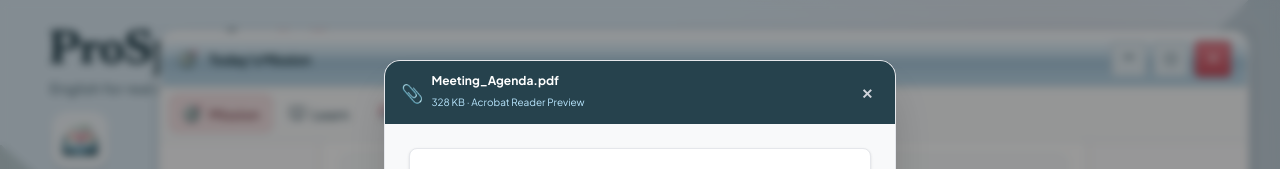
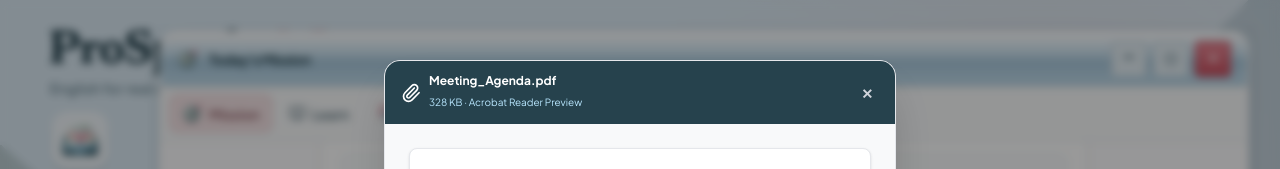
Before and after one commit to guaurritas-star/Prospeak-os, a React (Vite) app: page / in a window 1280 px wide. Both pictures are taken after a click on the button "View meeting agenda". Shown: the top 169 px of the page. Built offline with nearby package versions, Linux system fonts and the light colour scheme.

Commit message:
ui: replace text emojis with consistent ProSpeak and Lucide icons

```diff
--- a/src/components/AgendaModal.tsx
+++ b/src/components/AgendaModal.tsx
@@ -1,4 +1,5 @@
 import React from 'react';
+import { Paperclip } from 'lucide-react';
 import { playSound } from '../utils/audio';
 
 interface AgendaModalProps {
@@ -15,7 +16,7 @@ export const AgendaModal: React.FC<AgendaModalProps> = ({ isOpen, onClose }) =>
         {/* PDF Reader Top Header */}
         <div className="bg-[#26424D] text-white px-4 py-3 flex items-center justify-between">
           <div className="flex items-center space-x-2">
-            <span className="text-lg">📎</span>
+            <Paperclip size={20} />
             <div>
               <h3 className="text-xs font-bold leading-tight">Meeting_Agenda.pdf</h3>
               <span className="text-[10px] text-sky-200">328 KB · Acrobat Reader Preview</span>
```
